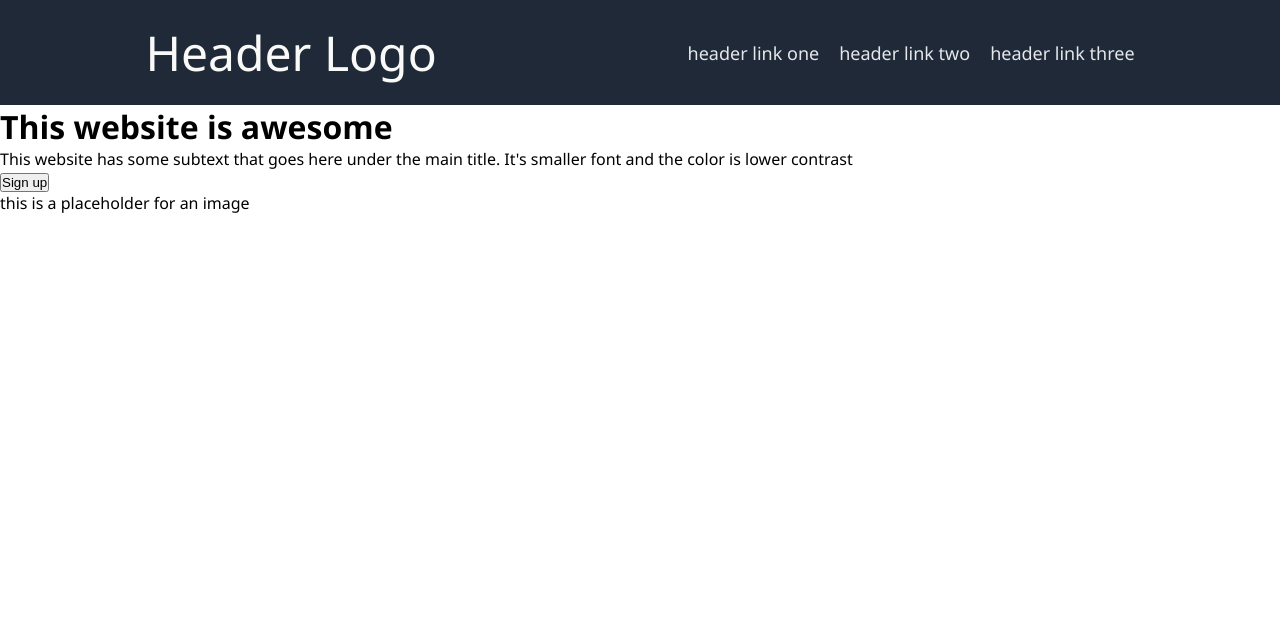
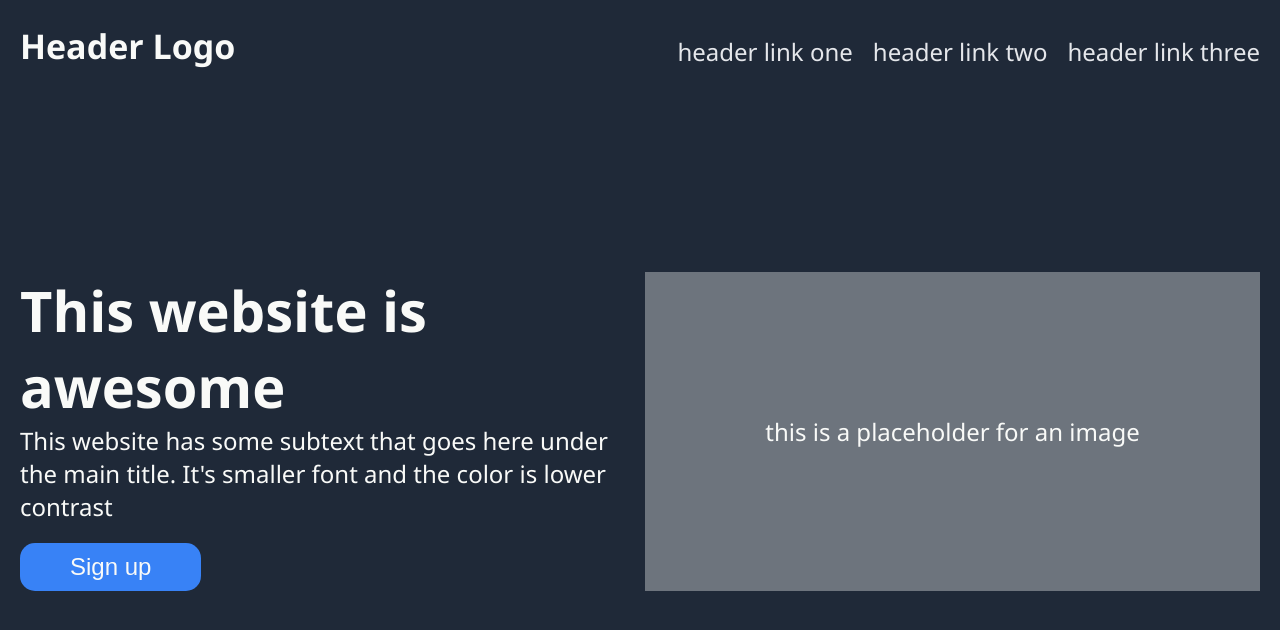
Before and after one commit to NascimentoMatheus1/odin-landing-page, a plain HTML site: page index.html in a window 1280 px wide. Drawn offline with Linux system fonts and the light colour scheme.

Commit message:
Hero section CSS

```diff
--- a/index.html
+++ b/index.html
@@ -8,6 +8,7 @@
 </head>
 <body>
     <header>
+        <div class="header-wrapper">
             <div class="logo">Header Logo</div>
 
             <nav>
@@ -17,17 +18,19 @@
                     <li><a href="#">header link three</a></li>
                 </ul>
             </nav>
-    </header>
+        </div>
 
         <div class="hero-section">
-        <div class="sign-up-part">
+            <div class="sign-up-container">
                 <h1>
-                This website is awesome
+                    This website is <br> awesome
                 </h1>
+
                 <p>
                     This website has some subtext that goes here under the main title.
                     It's smaller font and the color is lower contrast
                 </p>
+
                 <button id="sign-up-button">Sign up</button>
             </div>
 
@@ -35,5 +38,8 @@
                 <p>this is a placeholder for an image</p>
             </div>
         </div>
+    </header>
+
+
 </body>
 </html>
--- a/style.css
+++ b/style.css
@@ -20,16 +20,29 @@ body{
 
 header{
     background-color: var(--dark-color);
+    color: var(--main-text-color);
+    font-size: 38px;
+
+    padding: 20px;
+
     display: flex;
-    justify-content: space-around;
+    flex-direction: column;
+    justify-content: center;
     align-items: center;
-    color: var(--main-text-color);
-    padding: 20px;
+}
+
+.header-wrapper{
+    width: 1300px;
+    max-width: 100%;
+
+    display: flex;
+    align-items: center;
+    justify-content: space-between;
 }
 
 .logo{
-    font-size: 48px;
-    font-weight: 400;
+    font-weight: 700;
+    font-size: 34px;
 }
 
 .navbar{
@@ -43,10 +56,55 @@ header{
 .navbar > li > a {
     text-decoration: none;
     color: var(--secondary-text-color);
-    font-size: 18px;
+    font-size: 24px;
 }
 
 .navbar > li > a:hover{
     color: var(--button-color);
     transition: 200ms ease;
 }
+
+.hero-section{
+    width: 1300px;
+    max-width: 100%;
+
+    display: grid;
+    grid-template-columns: 1fr 1fr;
+    gap: 10px;
+
+    padding: 200px 0;
+}
+
+.hero-section p {
+    font-size: 24px;
+}
+
+.sign-up-container{
+    font-size: 28px;
+}
+
+#sign-up-button{
+    background-color: var(--button-color);
+    color: var(--main-text-color);
+    font-size: 24px;
+    cursor: pointer;
+    transition: 200ms ease;
+
+    margin-top: 20px;
+    padding: 10px 50px;
+    border-radius: 15px;
+    border: none;
+}
+
+#sign-up-button:hover{
+    background-color: var(--main-text-color);
+    color: var(--button-color);
+}
+
+.image-placeholder{
+    background-color: #6d747d;
+    display: flex;
+    align-items: center;
+    justify-content: center;
+    padding: 20px;
+}
```
Lines whose indentation alone changed are shown as unchanged.
